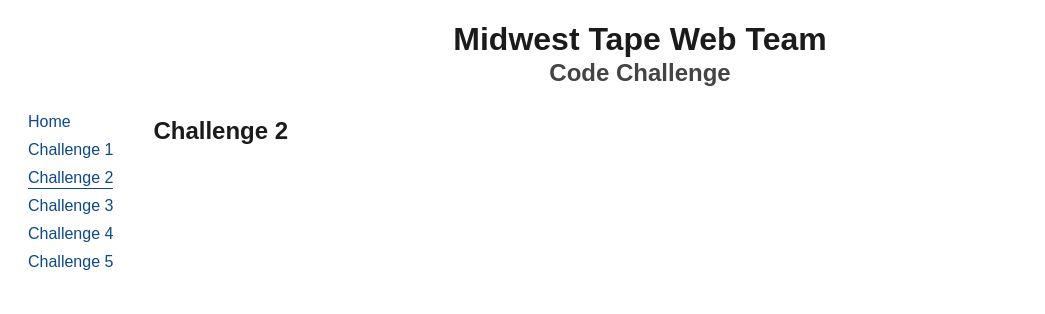
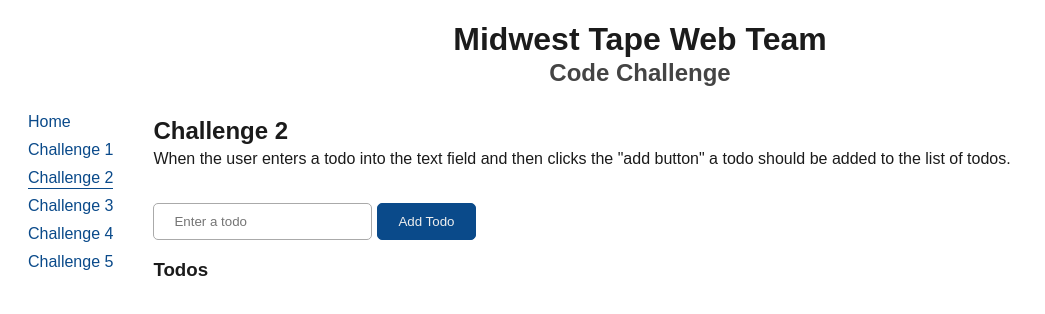
Before and after one commit to midwest-tape/web-team-code-challenge, a React (Create React App) app: page /challenge2 in a window 1280 px wide. Shown: the top 314 px of the page, without its empty margins (0-1045 px from the left). Built offline with nearby package versions, Linux system fonts and the light colour scheme.

Commit message:
working on second challenge

```diff
--- a/src/Home.js
+++ b/src/Home.js
@@ -1,7 +1,7 @@
 export default function Home() {
   return (
     <div>
-      <h2>HOME SCREEN</h2>
+      <h2>Instructions</h2>
       <p>Here is where I can put a short overview of the code challenge.</p>
       <p>
         Explain that each page is a different challenge or something to that
--- a/src/challenges/Challenge1.js
+++ b/src/challenges/Challenge1.js
@@ -1,7 +1,10 @@
 import React from "react";
 
 /*
-  A Challenge where when a button click isn't showing the appropriate action?
+  Find the bug in this component
+
+  After the user enters their name clicking the "Send Alert" button
+  should display an alert greeting the user.
 */
 export default function Challenge1() {
   const [name, setName] = React.useState("");
@@ -12,7 +15,13 @@
 
   return (
     <>
-      <h2 className="challenge-header">Challenge 1</h2>
+      <div className="challenge-header">
+        <h2>Challenge 1</h2>
+        <p>
+          After the user enters their name clicking the "Send Alert" button
+          should display an alert greeting the user.
+        </p>
+      </div>
       <div className="challenge-content">
         <input
           type="text"
@@ -21,7 +30,7 @@
           value={name}
           onChange={(e) => setName(e.target.value)}
         />
-        <button className="button" onClick={onButtonClick()}>
+        <button className="button" onClick={onButtonClick}>
           Send Alert
         </button>
       </div>
--- a/src/challenges/Challenge2.js
+++ b/src/challenges/Challenge2.js
@@ -1,6 +1,45 @@
+import React from "react";
+
 /*
-  A Challenge where maybe a simple todo is overwriting previous because bad state call?
+   Find the bug in this component
+
+   When the user enters a todo into the text field and then clicks the "add button"
+   a todo should be added to the list of todos.
 */
 export default function Challenge2() {
-  return <h2>Challenge 2</h2>;
+  const [todo, setTodo] = React.useState("");
+  const [todos, setTodos] = React.useState([]);
+
+  const onAddTodo = () => {
+    setTodos([...todos, todo]);
+  };
+
+  return (
+    <>
+      <div className="challenge-header">
+        <h2>Challenge 2</h2>
+        <p>
+          When the user enters a todo into the text field and then clicks the
+          "add button" a todo should be added to the list of todos.
+        </p>
+      </div>
+      <div className="challenge-content">
+        <input
+          type="text"
+          className="text-input"
+          placeholder="Enter a todo"
+          value={todo}
+          onChange={(e) => setTodo(e.target.value)}
+        />
+        <button className="button" onClick={onAddTodo}>
+          Add Todo
+        </button>
+        <div className="todos">
+          <h3 className="todo-header">Todos</h3>
+          {todos.length > 0 &&
+            todos.map((t) => <div className="todo">{t}</div>)}
+        </div>
+      </div>
+    </>
+  );
 }
--- a/src/styles.css
+++ b/src/styles.css
@@ -25,6 +25,7 @@
 .nav {
   padding: 0 20px;
   list-style: none;
+  flex: 0 0 none;
 }
 
 .navItem {
@@ -35,6 +36,7 @@
   color: #0a4a8a;
   text-decoration: none;
   padding-bottom: 2px;
+  white-space: nowrap;
 }
 
 .link:hover {
@@ -52,7 +54,14 @@
 
 /* CHALLENGE RELATED */
 .challenge-header {
-  /* text-align: center; */
+  margin-bottom: 35px;
+}
+.challenge-header h2 {
+  margin-bottom: 5px;
+}
+
+.challenge-header p {
+  margin: 0;
 }
 
 .button {
@@ -74,3 +83,24 @@
   border-radius: 5px;
   border: 1px solid #aaa;
 }
+
+/* Challenge 2 */
+.todos {
+  margin-top: 10px;
+  max-width: 200px;
+}
+
+.todo-header {
+  margin-bottom: 4px;
+}
+
+.todo {
+  padding: 5px 0;
+}
+.todo:not:last-child {
+  border-bottom: 1px solid #ddd;
+}
+
+.todo:nth-child(odd) {
+  background-color: #f2f2f2;
+}
```
